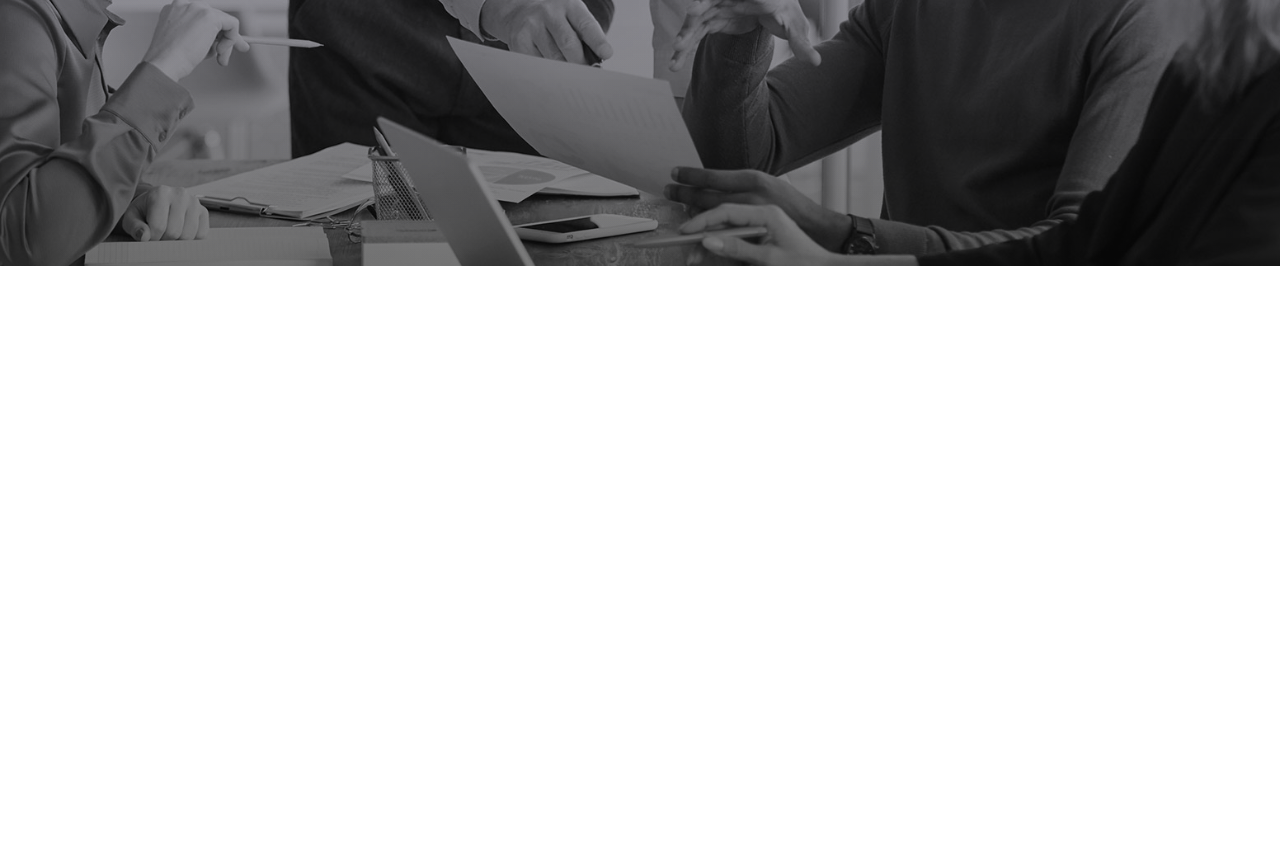
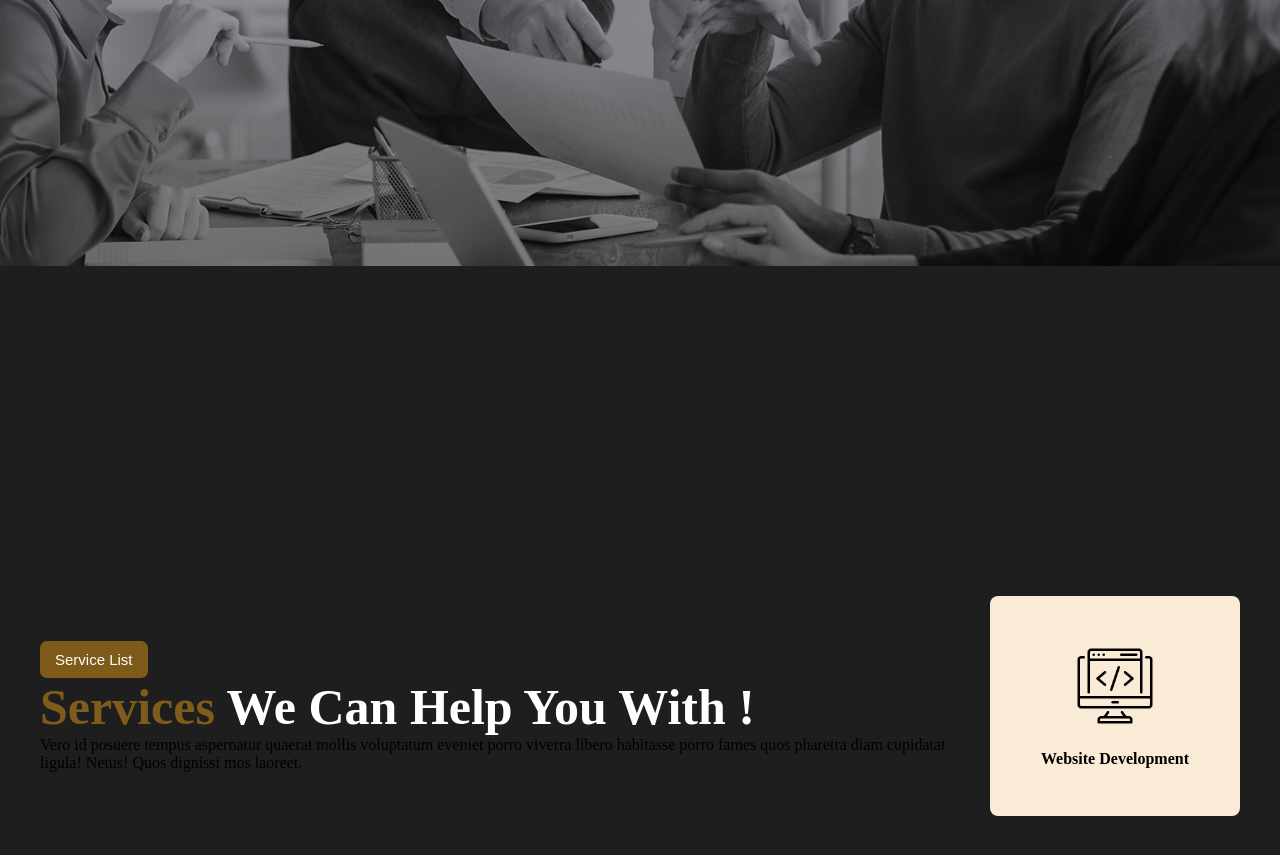
Before and after one commit to Shahab17/DAY-7-CS, a plain HTML site: page my-agency-portfolio/index.html in a window 1280 px wide. Shown: the part 613-1468 px from the top of the page. Before the commit the page ends 879 px from the top, so only its background shows below. Drawn offline with Linux system fonts and the light colour scheme.

Commit message:
added service section

```diff
--- a/my-agency-portfolio/index.html
+++ b/my-agency-portfolio/index.html
@@ -34,11 +34,17 @@
         <!-- Services We Can Help You With ! -->
         <div class="service-container">
             <div class="service-info">
-
+                <button class="btn-primary" >Service List</button>
+                <h2 class="title" ><span>Services</span> We Can Help You With !</h2>
+                <p>Vero id posuere tempus aspernatur quaerat mollis voluptatum eveniet porro viverra libero habitasse porro fames quos pharetra diam cupidatat ligula! Netus! Quos dignissi mos laoreet.</p>
             </div>
-            <div class="service-img"></div>
+            <div class="service-img">
+                <div class="img-info">
+                    <img class="icon" src="./asset/icons/coding.png" alt="">
+                    <h4>Website Development</h4>
+                </div>
+            </div>
         </div>
-      </main>
       <footer>
 
       </footer>
--- a/my-agency-portfolio/styles/style.css
+++ b/my-agency-portfolio/styles/style.css
@@ -69,5 +69,24 @@ span{
 }
 /* Services We Can Help You With !  */
 .service-container{
+    height: 100vh;
+    background-color: rgb(31, 30, 30);
+    display: flex;
+    justify-content: space-evenly;
+    align-items: center;
+    padding: 40px;
+}
+
+.img-info{
+    width: 150px;
+    height: 120px;
+    background-color: antiquewhite;
+    text-align: center;
+    padding: 50px;
+    border-radius: 8px;
+}
+.icon{
+    height: 80px;
+    margin-bottom: 20px;
 
 }
```
